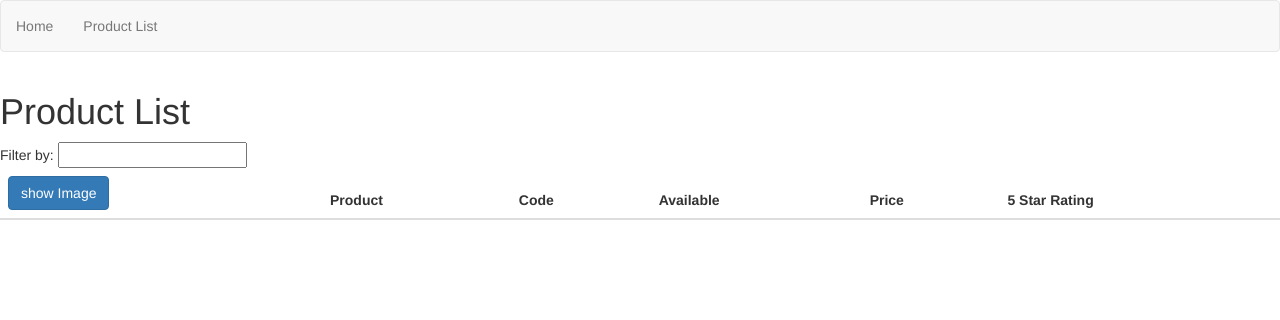
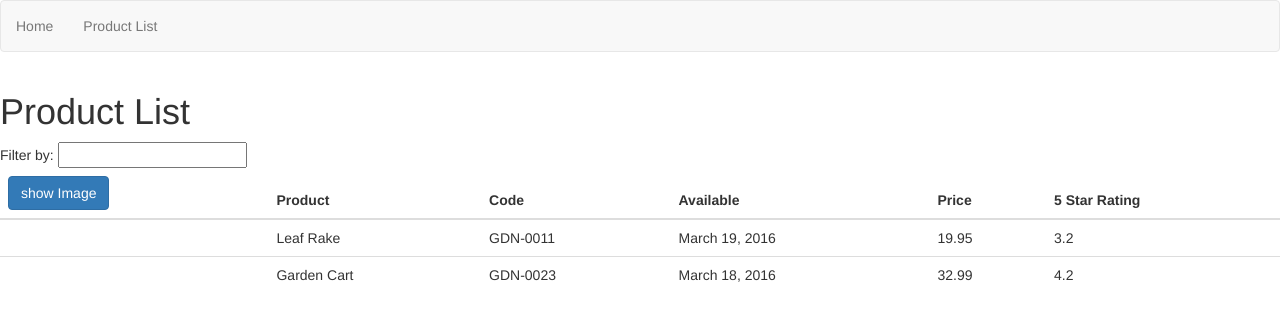
Before and after one commit to HarryWang74/learning-angular4, an Angular app: page /products in a window 1280 px wide. Shown: the top 320 px of the page. Built offline with nearby package versions, Linux system fonts and the light colour scheme.

Commit message:
add product info as dummy data

```diff
--- a/src/app/product/product-list/product-list.component.html
+++ b/src/app/product/product-list/product-list.component.html
@@ -18,13 +18,13 @@
                     </tr>
                 </thead>
                 <tbody>
-                    <tr>
-                        <td></td>
-                        <td></td>
-                        <td></td>
-                        <td></td>
-                        <td></td>
-                        <td></td>
+                    <tr *ngFor='let product of products'>
+                      <td></td>
+                      <td>{{ product.productName }}</td>
+                      <td>{{ product.productCode }}</td>
+                      <td>{{ product.releaseDate }}</td>
+                      <td>{{ product.price }}</td>
+                      <td>{{ product.starRating }}</td>
                     </tr>
                 </tbody>
             </table>
--- a/src/app/product/product-list/product-list.component.ts
+++ b/src/app/product/product-list/product-list.component.ts
@@ -6,7 +6,29 @@
   styleUrls: ['./product-list.component.css']
 })
 export class ProductListComponent implements OnInit {
-
+  products: any =
+    [
+      {
+        "productId": 1,
+        "productName": "Leaf Rake",
+        "productCode": "GDN-0011",
+        "releaseDate": "March 19, 2016",
+        "description": "Leaf rake with 48-inch wooden handle.",
+        "price": 19.95,
+        "starRating": 3.2,
+        "imageUrl": "http://openclipart.org/image/300px/svg_to_png/26215/Anonymous_Leaf_Rake.png"
+      },
+      {
+        "productId": 2,
+        "productName": "Garden Cart",
+        "productCode": "GDN-0023",
+        "releaseDate": "March 18, 2016",
+        "description": "15 gallon capacity rolling garden cart",
+        "price": 32.99,
+        "starRating": 4.2,
+        "imageUrl": "http://openclipart.org/image/300px/svg_to_png/58471/garden_cart.png"
+      },
+    ];
   constructor() { }
 
   ngOnInit() {
```
